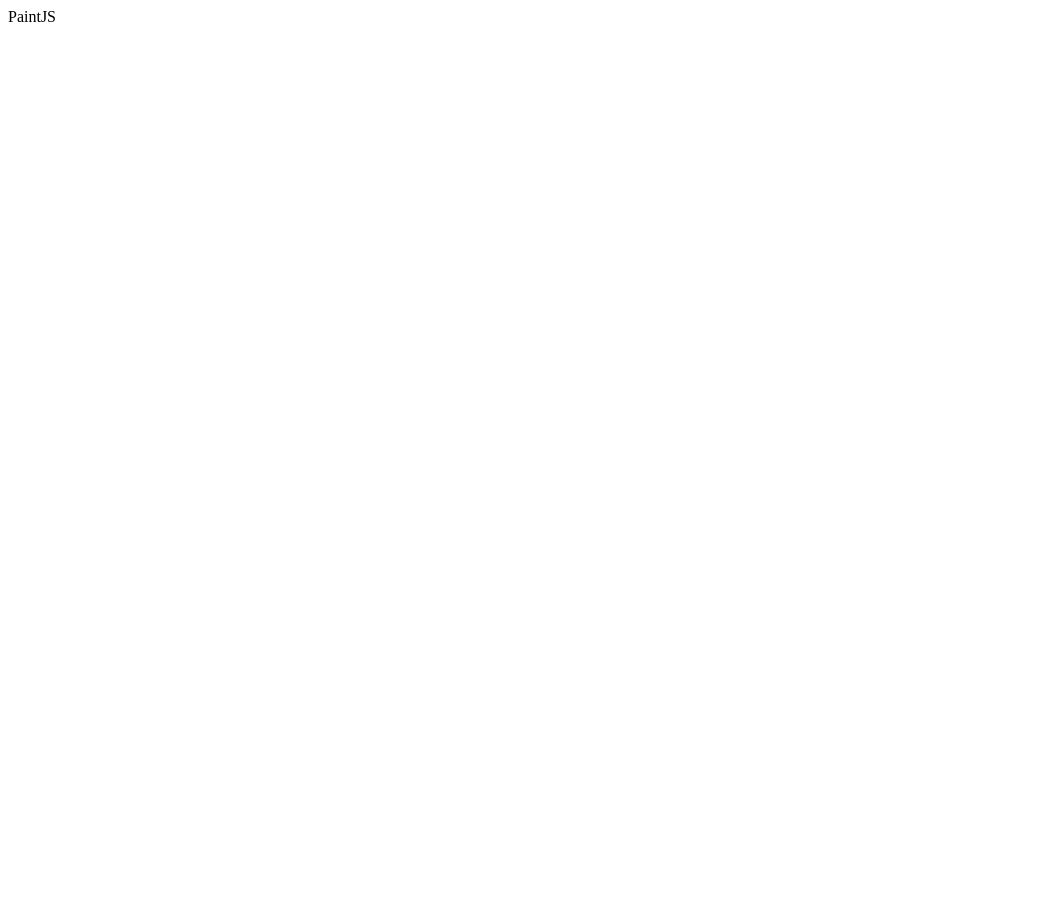
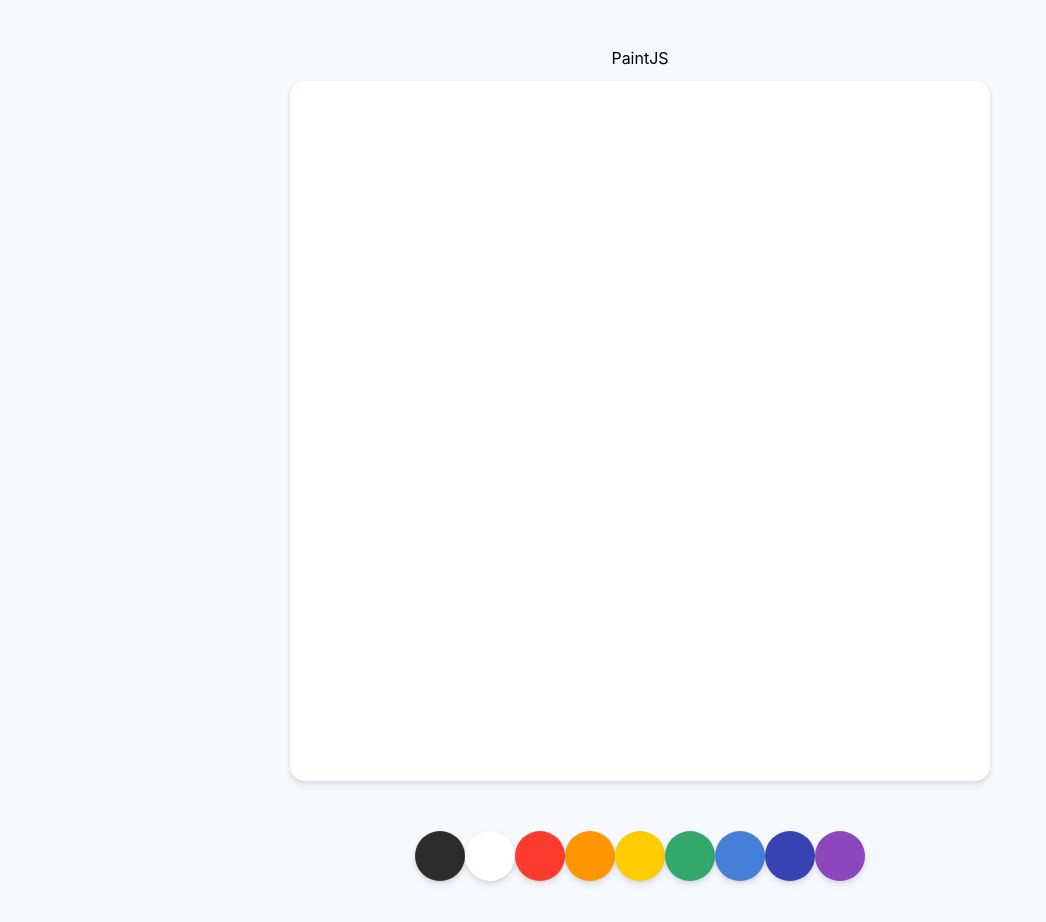
Before and after one commit to iiruda/paintjs, a plain HTML site: page index.html in a window 1280 px wide. Shown: the whole page, without its empty margins (0-1046 px from the left). Before the commit the page ends 800 px from the top, so only its background shows below. Drawn offline with Linux system fonts and the light colour scheme.

Commit message:
CSS temporary Commit

```diff
--- a/index.html
+++ b/index.html
@@ -8,6 +8,20 @@
         <title>PaintJS</title>
     </head>
     <body>
+        <canvas id="jsCanvas" class="canvas"></canvas>
+        <div class="controls">
+            <div class="controls_colors" id="jsColors">
+                <div class="controls_color" style="background-color:#2c2c2c"></div>
+                <div class="controls_color" style="background-color:white"></div>
+                <div class="controls_color" style="background-color:#FF3B30"></div>
+                <div class="controls_color" style="background-color:#FF9500"></div>
+                <div class="controls_color" style="background-color:#FFCC00"></div>
+                <div class="controls_color" style="background-color:#32a86d"></div>
+                <div class="controls_color" style="background-color:#447fd8"></div>
+                <div class="controls_color" style="background-color:#3643b3"></div>
+                <div class="controls_color" style="background-color:#8c46bb"></div>
+            </div>
+        </div>
         <script src="app.js"></script>
     </body>
 </html>
--- /dev/null
+++ b/reset.css
@@ -0,0 +1,43 @@
+html, body, div, span, applet, object, iframe,
+h1, h2, h3, h4, h5, h6, p, blockquote, pre,
+a, abbr, acronym, address, big, cite, code,
+del, dfn, em, img, ins, kbd, q, s, samp,
+small, strike, strong, sub, sup, tt, var,
+b, u, i, center,
+dl, dt, dd, ol, ul, li,
+fieldset, form, label, legend,
+table, caption, tbody, tfoot, thead, tr, th, td,
+article, aside, canvas, details, embed,
+figure, figcaption, footer, header, hgroup,
+menu, nav, output, ruby, section, summary,
+time, mark, audio, video {
+	margin: 0;
+	padding: 0;
+	border: 0;
+	font-size: 100%;
+	font: inherit;
+	vertical-align: baseline;
+}
+/* HTML5 display-role reset for older browsers */
+article, aside, details, figcaption, figure,
+footer, header, hgroup, menu, nav, section {
+	display: block;
+}
+body {
+	line-height: 1;
+}
+ol, ul {
+	list-style: none;
+}
+blockquote, q {
+	quotes: none;
+}
+blockquote:before, blockquote:after,
+q:before, q:after {
+	content: '';
+	content: none;
+}
+table {
+	border-collapse: collapse;
+	border-spacing: 0;
+}
--- a/styles.css
+++ b/styles.css
@@ -0,0 +1,36 @@
+@import "reset.css";
+
+body{
+    background-color: #f6f9fc;
+    font-family: -apple-system, BlinkMacSystemFont, 'Segoe UI', Roboto, Oxygen, Ubuntu, Cantarell, 'Open Sans', 'Helvetica Neue', sans-serif;
+    display: flex;
+    flex-direction: column;
+    align-items: center;
+    padding-top: 50px;
+}
+
+.controls {
+    margin-top: 50px;
+    margin-bottom: 50px;
+}
+
+.controls .controls_colors {
+    display: flex;
+}
+
+.canvas{
+    width: 700px;
+    height: 700px;
+    background-color: white;
+    border-radius: 15px;
+    margin-top: 15px;
+    box-shadow: 0 4px 6px rgba(50, 50, 93, 0.11), 0 1px 3px rgba(0, 0, 0, 0.08);
+}
+
+.controls_colors .controls_color {
+    width: 50px;
+    height: 50px;
+    border-radius: 25px;
+    cursor: pointer;
+    box-shadow: 0 4px 6px rgba(50, 50, 93, 0.11), 0 1px 3px rgba(0, 0, 0, 0.08);
+}
```
